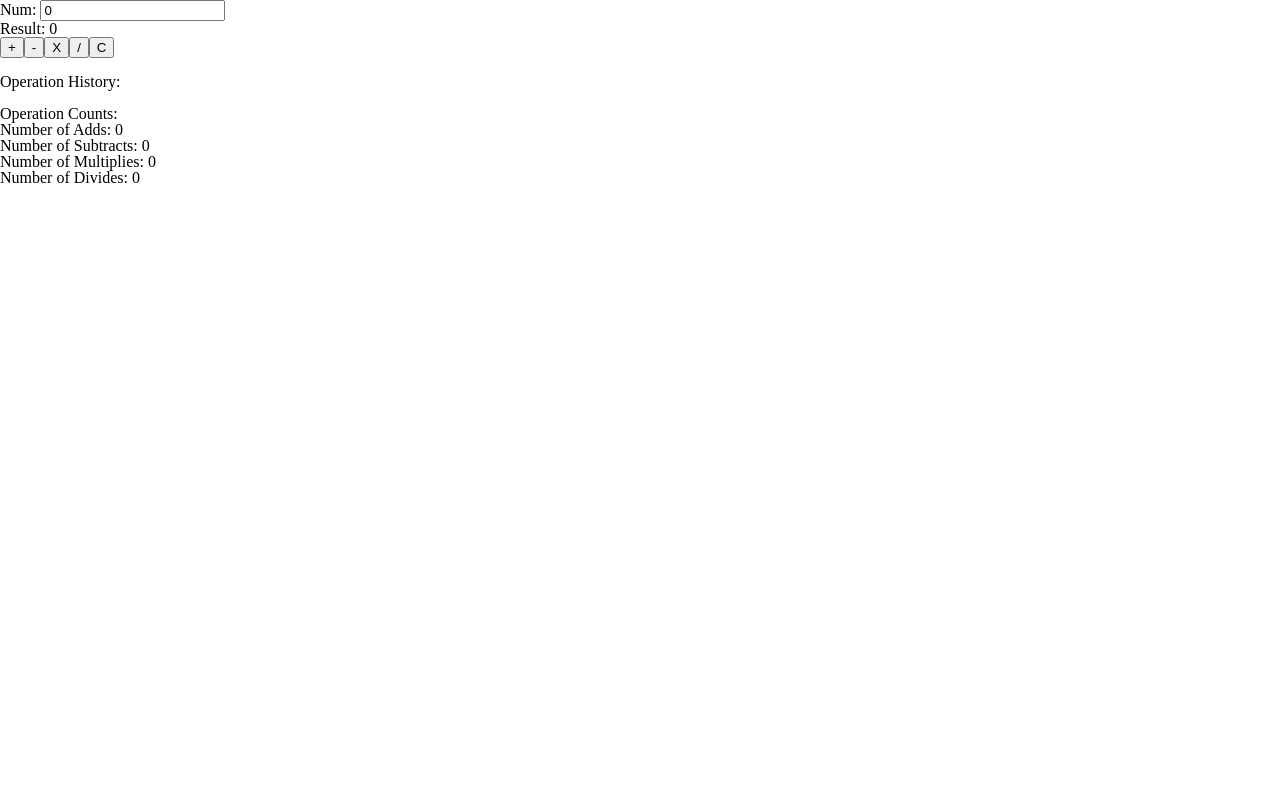
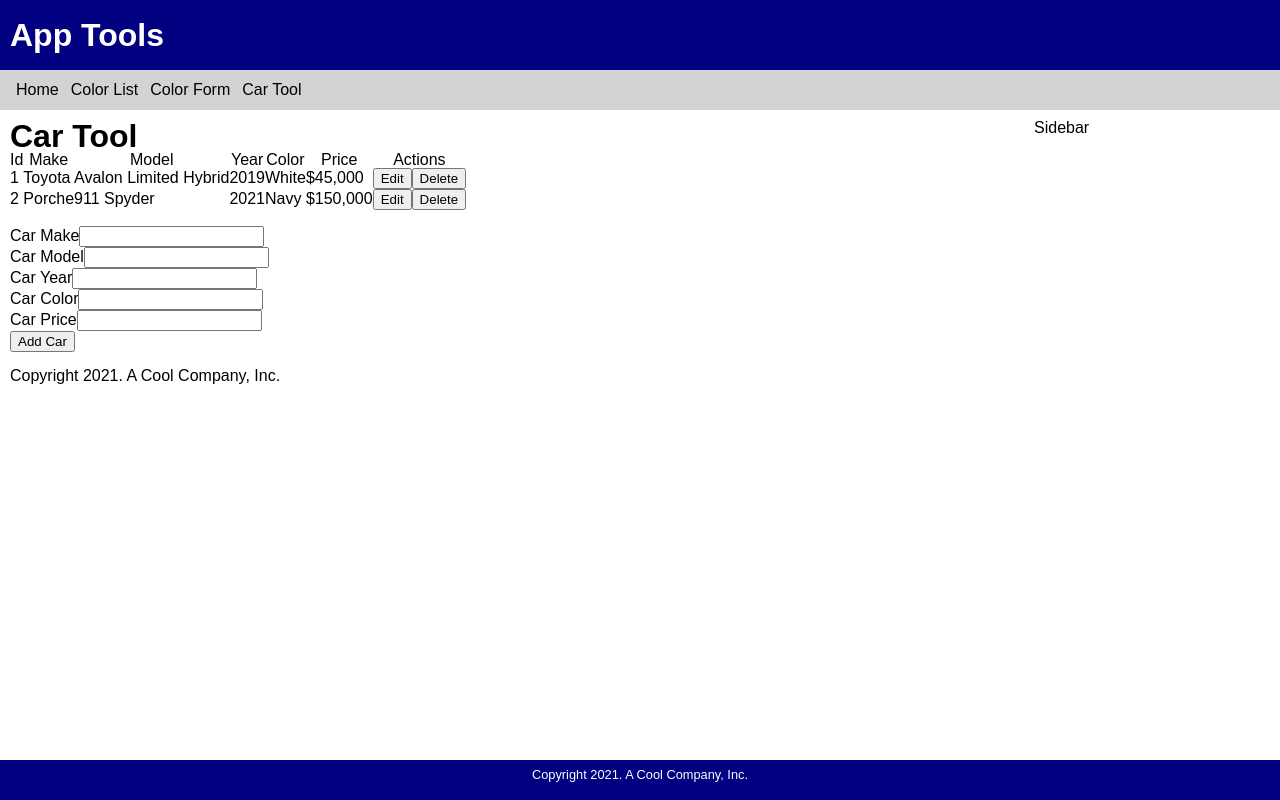
Before and after one commit to tspauld98/demo-app, a React (Create React App) app: page /car-tool in a window 1280 px wide. Built offline with nearby package versions, Linux system fonts and the light colour scheme.

Commit message:
Completed exercise 19

```diff
--- /dev/null
+++ b/src/actions/car-tool-actions.js
@@ -0,0 +1,11 @@
+export const ADD_CAR_ACTION = "ADD_CAR";
+export const UPDATE_CAR_ACTION = "UPDATE_CAR";
+export const DELETE_CAR_ACTION = "DELETE_CAR";
+export const EDIT_CAR_ACTION = "EDIT_CAR";
+export const CANCEL_CAR_ACTION = "CANCEL_CAR";
+
+export const createAddCarAction = value => ({type: ADD_CAR_ACTION, value});
+export const createUpdateCarAction = value => ({type: UPDATE_CAR_ACTION, value});
+export const createDeleteCarAction = value => ({type: DELETE_CAR_ACTION, value});
+export const createEditCarAction = value => ({type: EDIT_CAR_ACTION, value});
+export const createCancelCarAction = () => ({type: CANCEL_CAR_ACTION});
--- a/src/components/CarForm.js
+++ b/src/components/CarForm.js
@@ -1,6 +1,6 @@
 import { useForm } from '../hooks/useForm';
 
-export const CarForm = ({ onSubmitForm, submitButtonLabel }) => {
+export const CarForm = ({ submitButtonLabel, onAddCar: onSubmitForm }) => {
 
   const [ carForm, change, resetForm ] = useForm({
     carMake: '',
--- a/src/components/CarTable.js
+++ b/src/components/CarTable.js
@@ -1,7 +1,7 @@
 import { CarEditRow } from './CarEditRow';
 import { CarViewRow } from './CarViewRow';
 
-export const CarTable = ({ carEdit, cars, onEditClick: editCar, onDeleteClick: deleteCar, onSaveClick: updateCar, onCancelClick: resetCarEdit }) => {
+export const CarTable = ({ carEdit, cars, onUpdateCar: updateCar, onDeleteCar: deleteCar, onEditCar: editCar, onCancelCar: resetCarEdit }) => {
   return (
     <table>
       <thead>
--- a/src/containers/CarToolContainer.js
+++ b/src/containers/CarToolContainer.js
@@ -1,4 +1,13 @@
-import { useCarToolStoreContext } from '../contexts/carToolStoreContext';
+import { bindActionCreators } from 'redux';
+import { useDispatch, useSelector } from 'react-redux';
+
+import {
+  createAddCarAction,
+  createUpdateCarAction,
+  createDeleteCarAction,
+  createEditCarAction,
+  createCancelCarAction,
+} from '../actions/car-tool-actions';
 
 import { ToolHeader } from '../components/ToolHeader';
 import { CarTable } from '../components/CarTable';
@@ -7,16 +16,30 @@ import { ToolFooter } from '../components/ToolFooter';
 
 export const CarToolContainer = () => {
 
-  const { cars, carEditId, addCar, updateCar, deleteCar, editCar, cancelCar } = useCarToolStoreContext();
+  const cars = useSelector(state => state.cars);
+
+  const carEditId = useSelector(state => state.carEditId);
 
   console.log(cars);
+  console.log(carEditId);
+
+  const tableActions = bindActionCreators({
+    onUpdateCar: createUpdateCarAction,
+    onDeleteCar: createDeleteCarAction,
+    onEditCar: createEditCarAction,
+    onCancelCar: createCancelCarAction,
+   }, useDispatch());
+
+   const formActions = bindActionCreators({
+    onAddCar: createAddCarAction,
+   }, useDispatch());
 
   return (
     <>
       <ToolHeader toolTitle="Car Tool" />
-      <CarTable carEdit={carEditId} cars={cars} onEditClick={editCar} onDeleteClick={deleteCar} onSaveClick={updateCar} onCancelClick={cancelCar} />
+      <CarTable carEdit={carEditId} cars={cars} {...tableActions} />
       <br/>
-      <CarForm onSubmitForm={addCar} submitButtonLabel="Add Car"/>
+      <CarForm submitButtonLabel="Add Car" {...formActions} />
       <br/>
       <ToolFooter />
     </>
--- a/src/index.js
+++ b/src/index.js
@@ -1,30 +1,25 @@
 import { render } from 'react-dom';
 import { Provider } from 'react-redux';
 
-import { calcToolStore } from './stores/calcToolStore';
-import { CalcToolContainer } from './containers/CalcToolContainer';
+// import { calcToolStore } from './stores/calcToolStore';
+// import { CalcToolContainer } from './containers/CalcToolContainer';
 
-render(<Provider store={calcToolStore}>
-  <CalcToolContainer />
-</Provider>, document.querySelector("#root"));
+// render(<Provider store={calcToolStore}>
+//   <CalcToolContainer />
+// </Provider>, document.querySelector("#root"));
 
-// import { ColorToolStoreProvider } from './contexts/colorToolStoreContext';
-// import { CarToolStoreProvider } from './contexts/carToolStoreContext';
-// import { App } from './components/App';
+import { ColorToolStoreProvider } from './contexts/colorToolStoreContext';
+import { App } from './components/App';
+import { carToolStore } from './stores/carToolStore';
 
-// const colorList = [
-//   { id: 1, colorName: "green", colorHexcode: "" },
-//   { id: 2, colorName: "blue", colorHexcode: "" },
-//   { id: 3, colorName: "red", colorHexcode: "" },
-// ];
+const colorList = [
+  { id: 1, colorName: "green", colorHexcode: "" },
+  { id: 2, colorName: "blue", colorHexcode: "" },
+  { id: 3, colorName: "red", colorHexcode: "" },
+];
 
-// const carList = [
-//   { id: 1, carMake: "Toyota", carModel: "Avalon Limited Hybrid", carYear: "2019", carColor: "White", carPrice: "$45,000" },
-//   { id: 2, carMake: "Porche", carModel: "911 Spyder", carYear: "2021", carColor: "Navy", carPrice: "$150,000" },
-// ];
-
-// render(<ColorToolStoreProvider initialColors={colorList}>
-//   <CarToolStoreProvider initialCars={carList}>
-//     <App />
-//   </CarToolStoreProvider>
-// </ColorToolStoreProvider>, document.querySelector("#root"));
+render(<ColorToolStoreProvider initialColors={colorList}>
+  <Provider store={carToolStore}>
+    <App />
+  </Provider>
+</ColorToolStoreProvider>, document.querySelector("#root"));
--- /dev/null
+++ b/src/reducers/car-tool-reducer.js
@@ -0,0 +1,47 @@
+import { combineReducers } from 'redux';
+
+import { ADD_CAR_ACTION, UPDATE_CAR_ACTION, DELETE_CAR_ACTION, EDIT_CAR_ACTION } from '../actions/car-tool-actions';
+
+const initialCarList = [
+  { id: 1, carMake: "Toyota", carModel: "Avalon Limited Hybrid", carYear: "2019", carColor: "White", carPrice: "$45,000" },
+  { id: 2, carMake: "Porche", carModel: "911 Spyder", carYear: "2021", carColor: "Navy", carPrice: "$150,000" },
+];
+
+export const carsReducer = ( cars = [...initialCarList], action ) => {
+  switch(action.type) {
+    case ADD_CAR_ACTION:
+      return [
+        ...cars,
+        {
+          id: Math.max(...cars.map((c) => c.id), 0) + 1,
+          ...action.value,
+        },
+      ];
+    case UPDATE_CAR_ACTION:
+      const updatedList = [...cars];
+      const updatedListIndex = cars.findIndex((c) => c.id === action.value.id);
+      updatedList[updatedListIndex] = {
+        ...action.value,
+      };
+      return updatedList;
+    case DELETE_CAR_ACTION:
+      return ([
+        ...cars
+      ].filter(item => item.id !== action.value));
+    default:
+      return cars;
+  };
+};
+
+export const carEditIdReducer = ( _, action ) => {
+  if (action.type === EDIT_CAR_ACTION) {
+    return action.value;
+  } else {
+    return 0;
+  }
+};
+
+export const carToolReducer = combineReducers({
+  cars: carsReducer,
+  carEditId: carEditIdReducer,
+});
--- /dev/null
+++ b/src/stores/carToolStore.js
@@ -0,0 +1,5 @@
+import { createStore } from 'redux';
+
+import { carToolReducer } from '../reducers/car-tool-reducer';
+
+export const carToolStore = createStore(carToolReducer);
```
